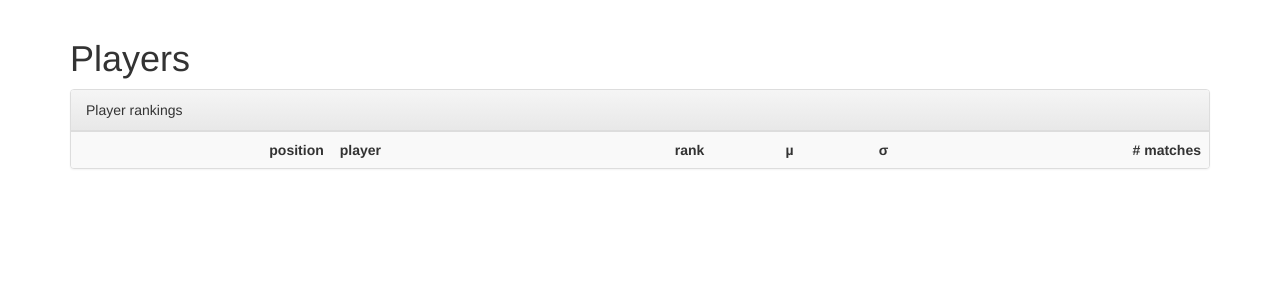
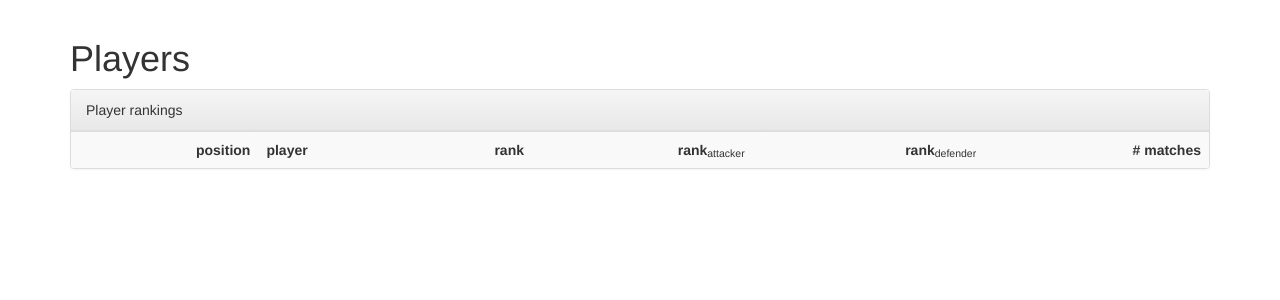
Before and after one commit to caladrel/trueskill_kicker, a Django app: template league/templates/league/player_list.html in a window 1280 px wide. Shown: the part 51-351 px from the top of the page. Run offline with Django 3.2, Linux system fonts and the light colour scheme; the template is opened without the code that fills it, so the values that code supplies are empty; some libraries are stand-ins or nearby versions.

Commit message:
Show the new seperate ranks.

```diff
--- a/league/templates/league/base.html
+++ b/league/templates/league/base.html
@@ -21,6 +21,12 @@ th.num {
 td.num {
     text-align: right;
     font-family: Menlo,Monaco,Consolas,"Courier New",Monospace;
+}
+sub {
+    font-weight: normal;
+}
+.detaillist li {
+    font-weight: bold;
 }
     </style>
     {% block header %}{% endblock %}
--- a/league/templates/league/player_list.html
+++ b/league/templates/league/player_list.html
@@ -9,8 +9,8 @@
                 <th class="num">position</th>
                 <th>player</th>
                 <th class="num">rank</th>
-                <th class="num">µ</th>
-                <th class="num">σ</th>
+                <th class="num">rank<sub>attacker</sub></th>
+                <th class="num">rank<sub>defender</sub></th>
                 <th class="num"># matches</th>
             </tr>
             {% for player in player_list %}
@@ -19,8 +19,8 @@
                     <td><a href="{{ player.get_absolute_url }}">
                             {{ player.name }}</a></td>
                     <td class="num">{{ player.rank|floatformat:2 }}</td>
-                    <td class="num">{{ player.mu|floatformat:2 }}</td>
-                    <td class="num">{{ player.sigma|floatformat:2 }}</td>
+                    <td class="num">{{ player.attacker_rank|floatformat:2 }}</td>
+                    <td class="num">{{ player.defender_rank|floatformat:2 }}</td>
                     <td class="num">{{ player.playerhistory_set.count }}</td>
                 </tr>
             {% endfor %}
```
Also changed, not shown: league/templates/league/player_detail.html (+7 -1 lines).
